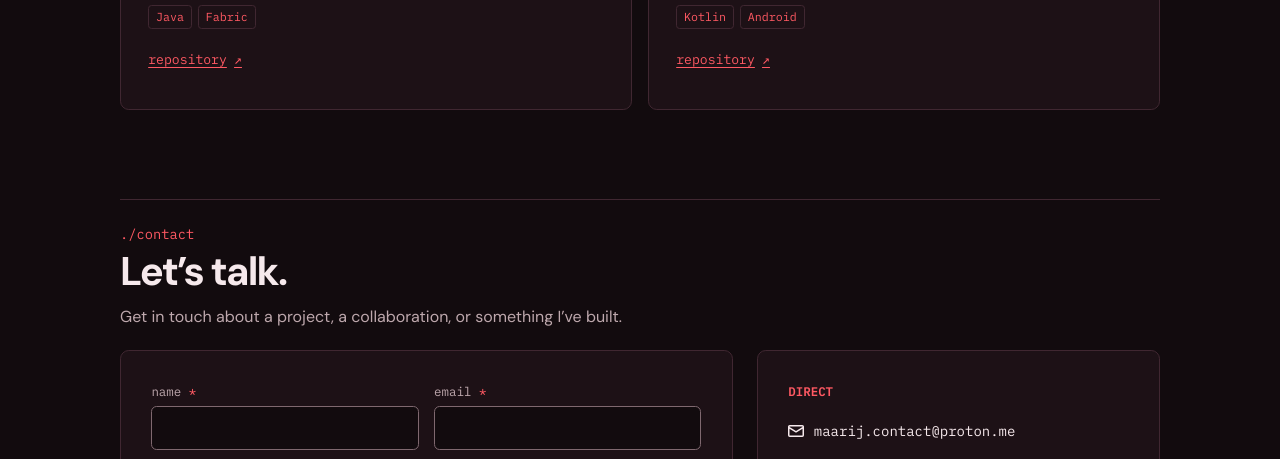
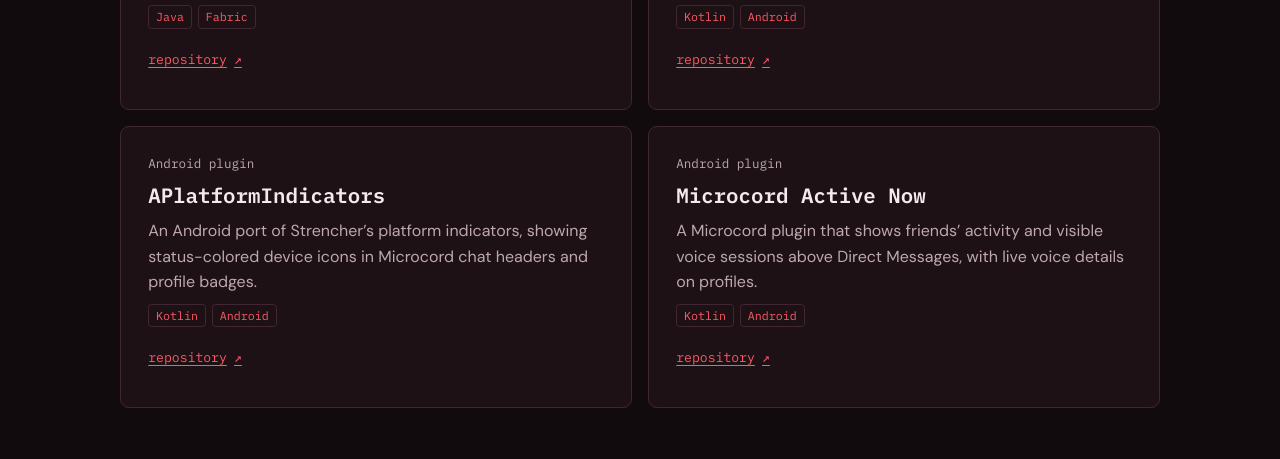
Before and after one commit to mmaarij123/maarij-portfolio, a plain HTML site: page dist/index.html in a window 1280 px wide. Shown: the part 2263-2722 px from the top of the page. Drawn offline with Linux system fonts and the light colour scheme.

Commit message:
Add two new Microcord plugins to projects

```diff
--- a/dist/index.html
+++ b/dist/index.html
@@ -151,6 +151,20 @@
           <ul class="tags" aria-label="Microcord Quests technologies"><li>Kotlin</li><li>Android</li></ul>
           <a class="text-link" href="https://github.com/mmaarij123/microcord-quests" aria-label="View Microcord Quests on GitHub">repository <span aria-hidden="true">↗</span></a>
         </article>
+        <article class="project panel" data-reveal>
+          <p class="project-kind">Android plugin</p>
+          <h3>APlatformIndicators</h3>
+          <p>An Android port of Strencher’s platform indicators, showing status-colored device icons in Microcord chat headers and profile badges.</p>
+          <ul class="tags" aria-label="APlatformIndicators technologies"><li>Kotlin</li><li>Android</li></ul>
+          <a class="text-link" href="https://github.com/mmaarij123/APlatformIndicators-Microcord" aria-label="View APlatformIndicators for Microcord on GitHub">repository <span aria-hidden="true">↗</span></a>
+        </article>
+        <article class="project panel" data-reveal>
+          <p class="project-kind">Android plugin</p>
+          <h3>Microcord Active Now</h3>
+          <p>A Microcord plugin that shows friends’ activity and visible voice sessions above Direct Messages, with live voice details on profiles.</p>
+          <ul class="tags" aria-label="Microcord Active Now technologies"><li>Kotlin</li><li>Android</li></ul>
+          <a class="text-link" href="https://github.com/mmaarij123/microcord-active-now" aria-label="View Microcord Active Now on GitHub">repository <span aria-hidden="true">↗</span></a>
+        </article>
       </div>
     </section>
 
```
